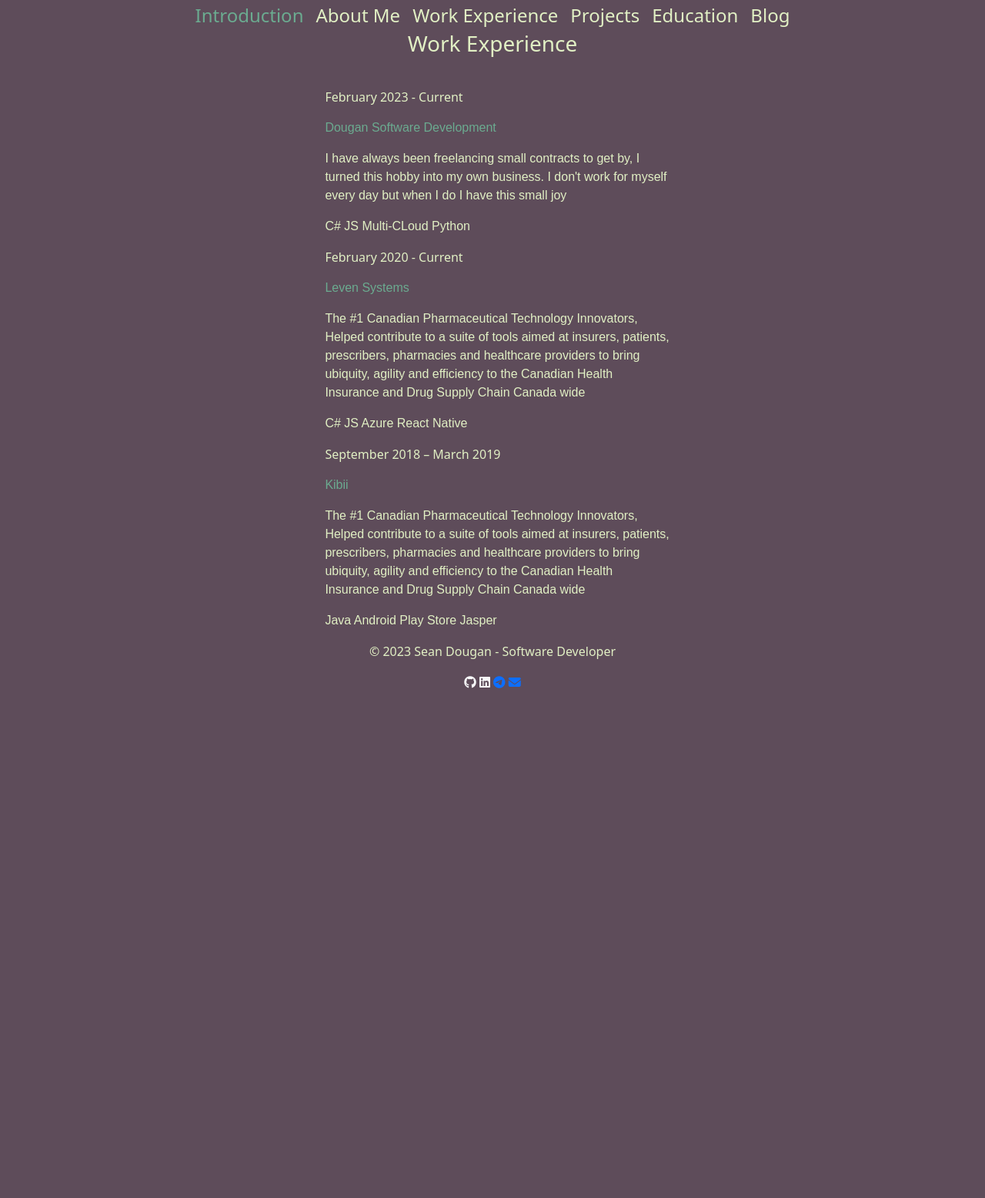
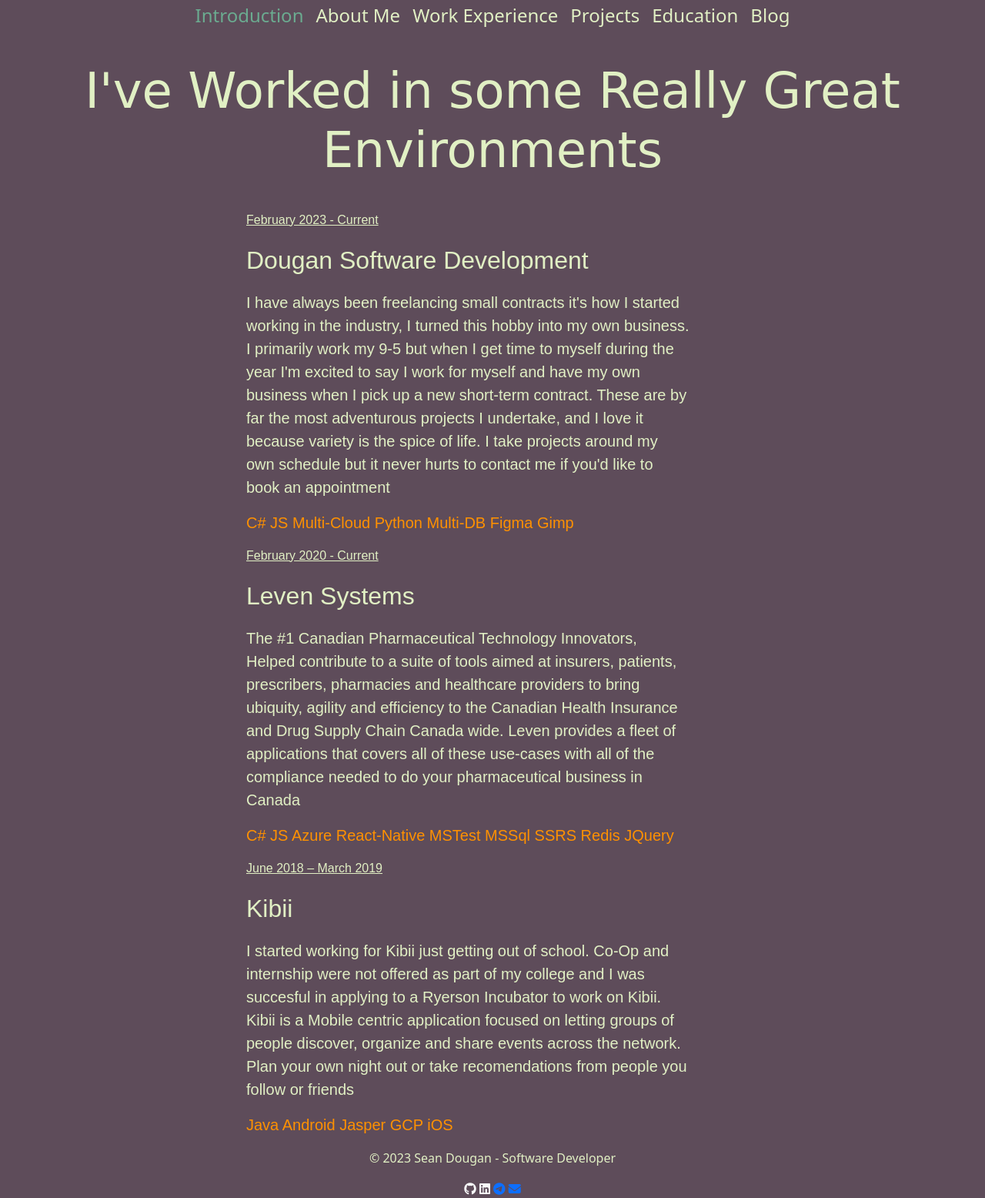
Before and after one commit to seandougan/portfolio, a Flask app: template templates/workexperience.html in a window 1280 px wide; the page is wider, and only the part inside the window is pictured. Shown: that part at 77% size. Before the commit the page ends 894 px from the top of that part, so only its background shows below. Run offline with Flask 3, Linux system fonts and the light colour scheme; the template is opened without the code that fills it, so the values that code supplies are empty; some web fonts are replaced.

Commit message:
backup before package update

```diff
--- /dev/null
+++ b/robots.txt
@@ -0,0 +1,2 @@
+User-agent: *
+Disallow:
--- a/static/styles.css
+++ b/static/styles.css
@@ -13,6 +13,10 @@
     --app-text-font-1: 'Ramabhadra', sans-serif;
     --app-text-font: 'Oleo Script Swash Caps', cursive;
     --header-font: 'Sansita Swashed', cursive;
+    --off-text-color: #0e0f0f;
+}
+.off-text-color{
+    font-size: 2em;
 }
 main {
     width: 100vw;
@@ -60,6 +64,21 @@
         transform: translateY(0);
     }
 }
+@keyframes fadeIn {
+    0% {
+        opacity: 0;
+    }
+    100% {
+        opacity: 1;
+    }
+}
+.fadeIn {
+    animation: fadeIn 2s ease;
+}
+
+.fadeIn-2 {
+    animation: fadeIn 4s ease;
+}
 body {
     background: var(--secondary-color);
     color: var(--text-color);
@@ -103,14 +122,19 @@
    animation: pulsate 2.5s infinite;
     animation-delay: 2.5s;
 }
-.work-experience-content, .education-content{
+.work-experience-content{
     width: 100vw;
-    margin-left: 33vw;
+    margin-left: 25vw;
+    margin-top: 5vh;
+}
+.education-content {
+    width: 40vw;
+     margin-left: 33vw;
     margin-top: 5vh;
 }
 .two-column-list {
     columns: 2;
-    column-gap: 5px;
+    column-gap: 20px;
   }
 .about-me-card {
     display: flex;
@@ -229,5 +253,18 @@
   animation: slideInFromRight 2s ease-in-out;
 }
 .work-experience-content div p {
-    width: 35vw;
+    width: 45vw;
 }
+.work-experience-header, .education-header {
+    margin-top: 5vh;
+    font-size: 4em;
+}
+.font-2-em {
+    font-size: 1.25em;
+}
+#blog-container {
+    width: 100vw;
+    display: flex;
+    justify-content: center;
+    align-items: center;
+}
--- a/templates/aboutme.html
+++ b/templates/aboutme.html
@@ -18,7 +18,7 @@
                     I build and service my own Computer and I manage my own Cloud infrastructure on Azure. </p>
                 <p class="about-me-font-size-content slide-in-right-18">The main programming tools I use are <span class="text-color-accent">C#</span>, <span class="text-color-accent">Python</span> and <span class="text-color-accent">Javascript</span>. I like solving problems
                      and I like engineering digital solutions - I've worked with Insurance, Logistics, Pharmaceutical, Warehouse, Restaurant,
-                    FHIR/HL7 and Healthcare use-cases and I'd love to work on my diverse problems as I progress throughout my career.</p>
+                    FHIR/HL7 and Healthcare use-cases and I'd love to work on more diverse problems as I progress throughout my career.</p>
                 <p class="about-me-font-size-content slide-in-right-2"> If you'd like to work together please contact me using the footer below - I am incorporated and open to offers through contract but prefer <span class="text-color-warn">full-time</span> roles
                 </p>
             </div>
--- a/templates/layout.html
+++ b/templates/layout.html
@@ -2,7 +2,24 @@
 <html lang="en">
     <head>
         <meta charset="UTF-8">
+        <meta name="viewport" content="width=device-width, initial-scale=1.0">
+        <meta name="author" content="Sean Dougan">
+        <meta name="description" content="{{ description}}">
+        <meta name="keywords" content="{{ keywords }}">
+        <meta name="robots" content="index, follow">
+        <link rel="canonical" href="https://www.seandougan.ca/{{ your-page-url }}">
         <title>{{ page_title }}</title>
+        <meta property="og:title" content="{{ page_title }}">
+        <meta property="og:description" content="{{ description}}">
+        <meta property="og:url" content="https://www.seandougan.ca/{{ your-page-url }}">
+        <meta property="og:type" content="website">
+        <meta property="og:image" content="/static/twitter_logo_portfolio.png">
+        <meta property="og:image:type" content="image/jpeg">
+        <meta property="og:image:width" content="1200">
+        <meta property="og:image:height" content="630">
+        <meta property="og:site_name" content="Sean's Portfolio">
+        <meta property="og:locale" content="En_CA">
+        <meta property="article:author" content="Sean Dougan">
         <link href="https://cdn.jsdelivr.net/npm/bootstrap@5.3.2/dist/css/bootstrap.min.css" rel="stylesheet" integrity="sha384-T3c6CoIi6uLrA9TneNEoa7RxnatzjcDSCmG1MXxSR1GAsXEV/Dwwykc2MPK8M2HN" crossorigin="anonymous">
         <link rel="stylesheet" href="https://cdnjs.cloudflare.com/ajax/libs/font-awesome/6.4.2/css/all.min.css">
         <link rel="preconnect" href="https://fonts.googleapis.com">
@@ -10,6 +27,7 @@
         <link href="https://fonts.googleapis.com/css2?family=Homemade+Apple&family=Oleo+Script+Swash+Caps&family=Ramabhadra&family=Rock+Salt&display=swap" rel="stylesheet">
         <link href="https://fonts.googleapis.com/css2?family=Sansita+Swashed:wght@300&display=swap" rel="stylesheet">
         <link href="/static/styles.css" rel="stylesheet">
+        <link rel="icon" type="image/x-icon" href="/static/icons8-home-windows-11-color-16.ico">
     </head>
     <body>
         {% include 'header.html' %}
--- a/templates/workexperience.html
+++ b/templates/workexperience.html
@@ -4,36 +4,39 @@
 
 {% block content %}
     <section>
-        <h3 class="work-experience-header text-center">Work Experience</h3>
+        <h3 class="work-experience-header text-center app-text-font fadeInDropDown">I've Worked in some Really Great Environments</h3>
         <div class="work-experience-content text-left">
             <div>
                 <div>
-                    <p>February 2023 - Current</p>
+                    <p class="app-text-font-1 fadeIn"><u>February 2023 - Current</u></p>
                 </div>
-                <div class="app-text-font-1">
-                    <p class="text-color-accent">Dougan Software Development</p>
-                    <p>I have always been freelancing small contracts to get by, I turned this hobby into my own business. I don't work for myself every day but when I do I have this small joy</p>
-                    <p>C# JS Multi-CLoud Python</p>
+                <div class="app-text-font-1 fadeIn">
+                    <p class="off-text-color fadeIn">Dougan Software Development</p>
+                    <p class="fadeIn-2 font-2-em">I have always been freelancing small contracts it's how I started working in the industry, I turned this hobby into my own business. I primarily work my 9-5 but when I get time to myself during the year I'm
+                    excited to say I work for myself and have my own business when I pick up a new short-term contract. These are by far the most adventurous  projects I undertake, and I love it because variety is the spice of life.
+                        I take projects around my own schedule but it never hurts to contact me if you'd like to book an appointment</p>
+                    <p class="text-color-warn fadeIn-2 font-2-em">C# JS Multi-Cloud Python Multi-DB Figma Gimp</p>
                 </div>
 
                  <div>
-                    <p>February 2020 - Current</p>
+                     <p class="app-text-font-1 fadeIn"><u>February 2020 - Current</u></p>
                 </div>
                 <div class="app-text-font-1">
-                    <p class="text-color-accent">Leven Systems</p>
-                    <p>The #1 Canadian Pharmaceutical Technology Innovators, Helped contribute to a suite of tools aimed at insurers, patients, prescribers, pharmacies and healthcare providers
-                    to bring ubiquity, agility and efficiency to the Canadian Health Insurance and Drug Supply Chain Canada wide</p>
-                    <p>C# JS Azure React Native</p>
+                    <p class="off-text-color fadeIn">Leven Systems</p>
+                    <p class="fadeIn-2 font-2-em">The #1 Canadian Pharmaceutical Technology Innovators, Helped contribute to a suite of tools aimed at insurers, patients, prescribers, pharmacies and healthcare providers
+                    to bring ubiquity, agility and efficiency to the Canadian Health Insurance and Drug Supply Chain Canada wide. Leven provides a fleet of applications that covers all of these use-cases with all of the compliance needed to do your
+                    pharmaceutical business in Canada</p>
+                    <p class="text-color-warn fadeIn-2 font-2-em">C# JS Azure React-Native MSTest MSSql SSRS Redis JQuery</p>
                 </div>
 
                  <div>
-                    <p>September 2018 – March 2019</p>
+                     <p class="app-text-font-1 fadeIn"><u>June 2018 – March 2019</u></p>
                 </div>
                 <div class="app-text-font-1">
-                    <p class="text-color-accent">Kibii</p>
-                    <p>The #1 Canadian Pharmaceutical Technology Innovators, Helped contribute to a suite of tools aimed at insurers, patients, prescribers, pharmacies and healthcare providers
-                    to bring ubiquity, agility and efficiency to the Canadian Health Insurance and Drug Supply Chain Canada wide</p>
-                    <p>Java Android Play Store Jasper</p>
+                    <p class="off-text-color fadeIn">Kibii</p>
+                    <p class="fadeIn-2 font-2-em">I started working for Kibii just getting out of school. Co-Op and internship were not offered as part of my college and I was succesful in applying to a Ryerson Incubator to work on Kibii. Kibii is a Mobile centric
+                    application focused on letting groups of people discover, organize and share events across the network. Plan your own night out or take recomendations from people you follow or friends</p>
+                    <p class="text-color-warn fadeIn-2 font-2-em">Java Android Jasper GCP iOS</p>
                 </div>
             </div>
         </div>
```
Also changed, not shown: templates/blog.html (+21 -1 lines), templates/blogs/oop.html (added, +10 -0 lines), templates/education.html (+9 -11 lines), templates/projects.html (+14 -1 lines), static/icons8-home-windows-11-color-16.ico (added), static/twitter_logo_portfolio.png (added).
